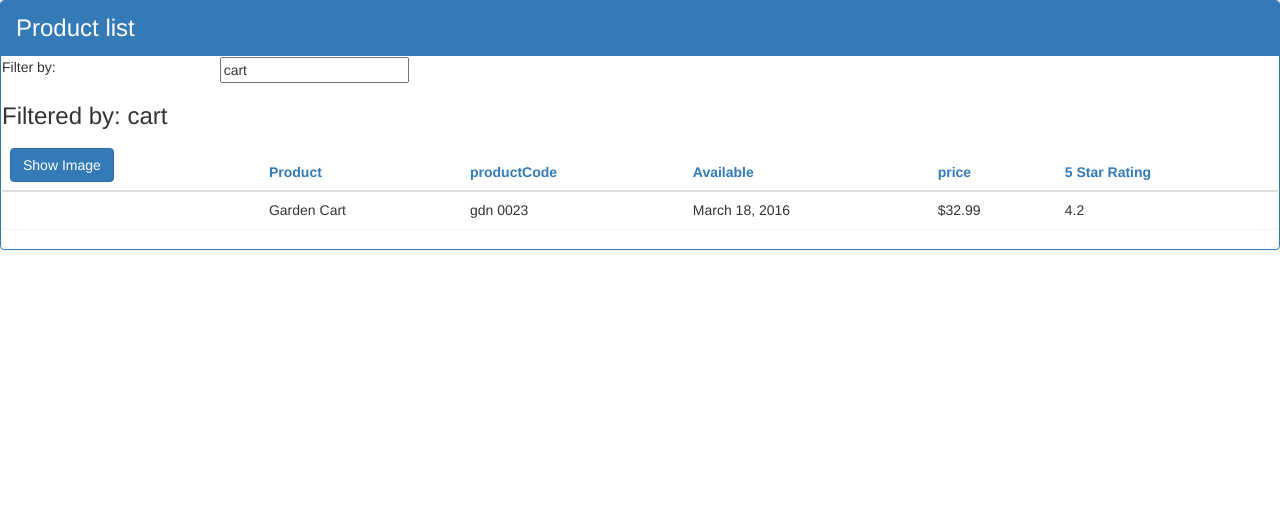
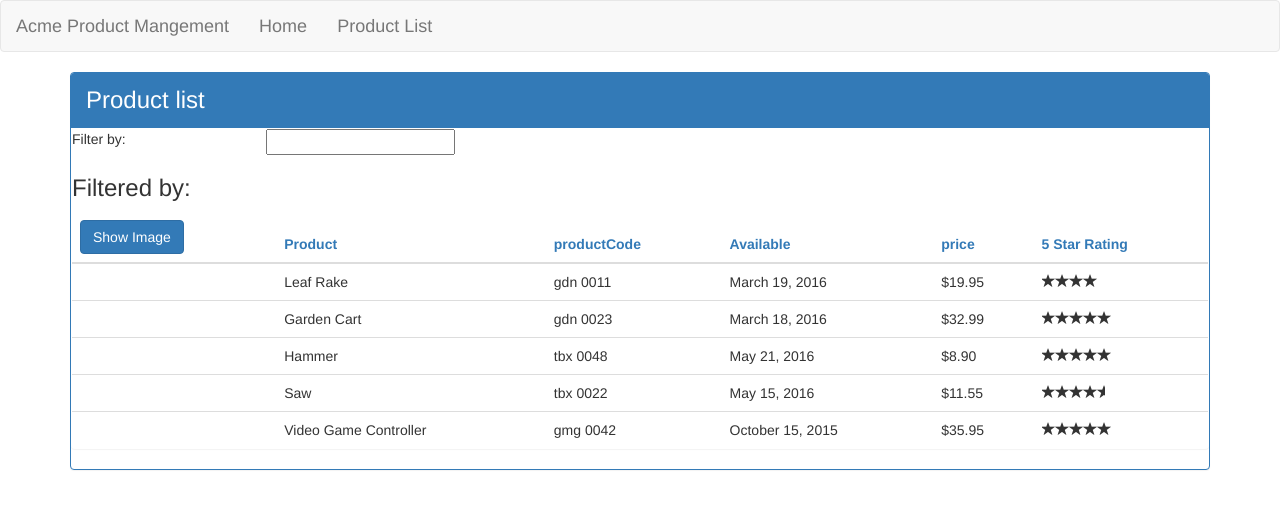
Before and after one commit to rekhamundada/angular-practice-DeborahKurata, an Angular app: page /products in a window 1280 px wide. Shown: the top 508 px of the page. Built offline with nearby package versions, Linux system fonts and the light colour scheme.

Commit message:
basic routing working

```diff
--- a/src/app/app.component.html
+++ b/src/app/app.component.html
@@ -1,4 +1,15 @@
 <!--The whole content below can be removed with the new code.-->
 <div >
-  <pm-products></pm-products>
+  <nav class= 'navbar navbar-default'>
+    <div class='container-fluid'>
+      <a class='navbar-brand'>{{pageTitle}}</a>
+      <ul class='nav navbar-nav'>
+        <li><a [routerLink]="['/welcome']">Home</a></li>
+        <li><a [routerLink]="['/products']">Product List</a></li>
+      </ul>
+    </div>
+  </nav>
 </div>
+<div class='container'>
+    <router-outlet></router-outlet>
+</div>
--- a/src/app/app.component.ts
+++ b/src/app/app.component.ts
@@ -6,5 +6,5 @@
   styleUrls: ['./app.component.css']
 })
 export class AppComponent {
-  title = 'Angular: Getting Started';
+  pageTitle = 'Acme Product Mangement';
 }
--- /dev/null
+++ b/src/app/product/product-detail.component.html
@@ -0,0 +1,6 @@
+<div class='panel panel-primary'>
+  <div class='panel-heading' *ngIf='product'>
+    {{pageTitle +': ' + product.productName}}
+  </div>
+
+</div>
--- /dev/null
+++ b/src/app/product/product-detail.component.ts
@@ -0,0 +1,18 @@
+import { Component, OnInit } from '@angular/core';
+import { IProduct } from './product';
+
+@Component({
+  // selector: 'pm-product-detail',
+  templateUrl: './product-detail.component.html',
+  styleUrls: ['./product-detail.component.css']
+})
+export class ProductDetailComponent implements OnInit {
+  pageTitle: string = 'Product Detail';
+  product: IProduct;
+
+  constructor() { }
+
+  ngOnInit() {
+  }
+
+}
--- a/src/app/product/product-list.component.html
+++ b/src/app/product/product-list.component.html
@@ -47,7 +47,9 @@
             <td>{{product.productCode | lowercase | ConvertToSpaces:'-'}}</td>
             <td>{{product.releaseDate}}</td>
             <td>{{product.price | currency:'USD':true: '1.2-2'}}</td>
-            <td>{{product.starRating}}</td>
+            <td><pm-star
+              [rating]='product.starRating'
+              (ratingClicked)='onRatingClicked($event)'></pm-star></td>
           </tr>
         </tbody>
       </table>
--- a/src/app/product/product-list.component.ts
+++ b/src/app/product/product-list.component.ts
@@ -1,9 +1,9 @@
 import { Component, OnInit } from '@angular/core';
 import { IProduct } from './product';
-//import { ConvertToSpacesPipe } from '../shared/convert-to-spaces.pipe';
-
+import { ProductService } from './product.service';
+import { StarComponent } from '../shared/star.component';
 @Component({
-  selector: 'pm-products',
+  // selector: 'pm-products',
   templateUrl: 'product-list.component.html',
   styleUrls: ['product-list.component.css']
 })
@@ -13,6 +13,8 @@
   imageWidth: number= 50;
   imageHeight: number= 2;
   showImage: boolean= false;
+  errorMessage: string;
+
  _listFilter: string;
   get listFilter(): string {
     return this._listFilter;
@@ -23,51 +25,10 @@
   }
 
   filteredProducts: IProduct[];
-  products: IProduct[]= [
-    {
-        'productId': 1,
-        'productName': 'Leaf Rake',
-        'productCode': 'GDN-0011',
-        'releaseDate': 'March 19, 2016',
-        'description': 'Leaf rake with 48-inch wooden handle.',
-        'price': 19.95,
-        'starRating': 3.2,
-        'imageUrl': 'http://openclipart.org/image/300px/svg_to_png/26215/Anonymous_Leaf_Rake.png'
-    },
-    {
-        'productId': 2,
-        'productName': 'Garden Cart',
-        'productCode': 'GDN-0023',
-        'releaseDate': 'March 18, 2016',
-        'description': '15 gallon capacity rolling garden cart',
-        'price': 32.99,
-        'starRating': 4.2,
-        'imageUrl': 'http://openclipart.org/image/300px/svg_to_png/58471/garden_cart.png'
-    },
-    {
-        'productId': 5,
-        'productName': 'Hammer',
-        'productCode': 'TBX-0048',
-        'releaseDate': 'May 21, 2016',
-        'description': 'Curved claw steel hammer',
-        'price': 8.9,
-        'starRating': 4.8,
-        'imageUrl': 'http://openclipart.org/image/300px/svg_to_png/73/rejon_Hammer.png'
-    },
-    {
-        'productId': 10,
-        'productName': 'Video Game Controller',
-        'productCode': 'GMG-0042',
-        'releaseDate': 'October 15, 2015',
-        'description': 'Standard two-button video game controller',
-        'price': 35.95,
-        'starRating': 4.6,
-        'imageUrl': 'http://openclipart.org/image/300px/svg_to_png/120337/xbox-controller_01.png'
-    }
-];
-constructor() {
-  this.filteredProducts = this.products;
-  this.listFilter = 'cart';
+  products: IProduct[] = [];
+
+constructor(private productService: ProductService) {
+  //this.listFilter = 'cart';
 }
 
 performFilter(filterBy: string): IProduct[] {
@@ -78,7 +39,20 @@
  toggleImage(): void {
   this.showImage = !this.showImage;
  }
- ngOnInit() {
+ ngOnInit(): void {
    console.log('implemneting lifecycle hook OnInit');
+   this.productService.getProducts()
+    .subscribe(
+      products => {
+        this.products = products;
+        this.filteredProducts = this.products;
+      },
+      error => this.errorMessage = <any>error
+    );
+
+
+ }
+ onRatingClicked(message: string): void {
+   this.pageTitle = 'Product List: ' + message;
  }
 }
--- /dev/null
+++ b/src/app/product/product.service.ts
@@ -0,0 +1,25 @@
+import { Injectable } from '@angular/core';
+import { HttpClient } from '@angular/common/http';
+import { Observable } from 'rxjs/Observable';
+import { HttpErrorResponse } from '@angular/common/http';
+import 'rxjs/add/operator/do';
+import 'rxjs/add/operator/catch';
+
+import { IProduct } from './product';
+
+@Injectable()
+export class ProductService  {
+private productUrl  = './api/products/products.json';
+  constructor(private http: HttpClient) {
+
+  }
+
+  getProducts(): Observable<IProduct[]> {
+    return this.http.get<IProduct[]>(this.productUrl)
+    .do(data => console.log('All: ' + JSON.stringify(data))).catch(this.handleError);
+  }
+  private handleError(err: HttpErrorResponse) {
+    console.log(err.message);
+    return Observable.throw(err.message);
+  }
+}
--- a/src/app/shared/star.component.html
+++ b/src/app/shared/star.component.html
@@ -1,6 +1,7 @@
 <div class="crop"
     [style.width.px]="starWidth"
-    [title]="rating">
+    [title]="rating"
+    (click)= 'onClick()'>
     <div style="width: 86px">
         <span class="glyphicon glyphicon-star"></span>
         <span class="glyphicon glyphicon-star"></span>
--- /dev/null
+++ b/src/app/shared/star.component.ts
@@ -0,0 +1,22 @@
+import { Component, OnChanges, Input, Output, EventEmitter } from '@angular/core';
+
+@Component({
+  selector: 'pm-star',
+  templateUrl: 'star.component.html',
+  styleUrls: ['star.component.css']
+})
+
+export class StarComponent implements OnChanges {
+  @Input() rating: number;
+  starWidth: number;
+  @Output() ratingClicked: EventEmitter<string> = new EventEmitter<string> ();
+  constructor() { }
+
+  onClick() {
+    this.ratingClicked.emit(`The rating ${this.rating} clicked`);
+  }
+  ngOnChanges() {
+    this.starWidth = this.rating * 86/5 ;
+
+   }
+}
```
Also changed, not shown: src/app/app.module.ts (+17 -3 lines), src/app/product/product-detail.component.css (added), 1 other file (tests, documents, lock files or other folders).
